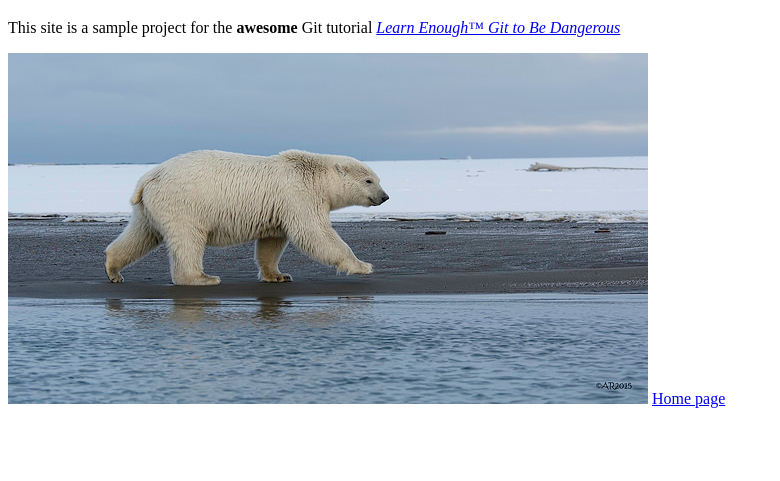
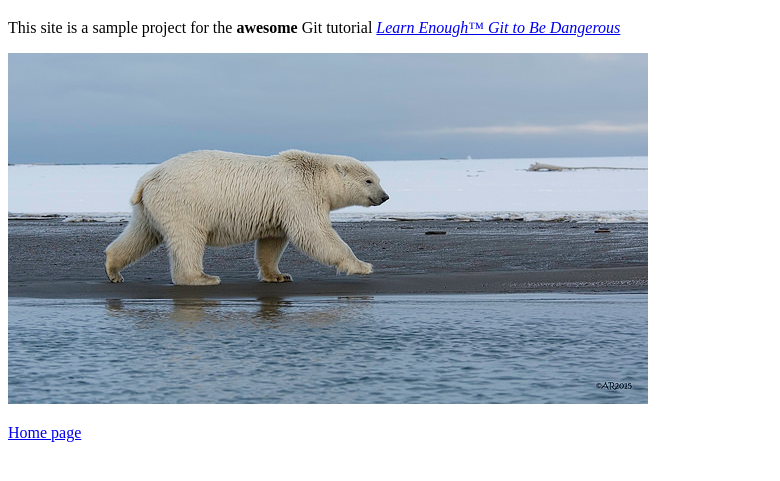
Before and after one commit to dashgetlow/website, a plain HTML site: page about.html in a window 1280 px wide. Shown: the part 61-542 px from the top of the page, without its empty margins (0-780 px from the left). Drawn offline with Linux system fonts and the light colour scheme.

Commit message:
Position Index page link more cleanly at bottom of About page

```diff
--- a/about.html
+++ b/about.html
@@ -10,6 +10,6 @@
       <p>This site is a sample project for the <strong>awesome</strong> Git tutorial <em><a href="http://www.learnenough.com/git-tutorial">Learn Enough™ Git to Be Dangerous</a></em>
       </p>
       <a href="https://www.flickr.com/photos/puliarfanita/22959238329"><img src="images/polar_bear.jpg" alt="polar bear"></a>
-      <a href="index.html">Home page</a>
+      <p><a href="index.html">Home page</a></p>
   </body>
 </html>
```
